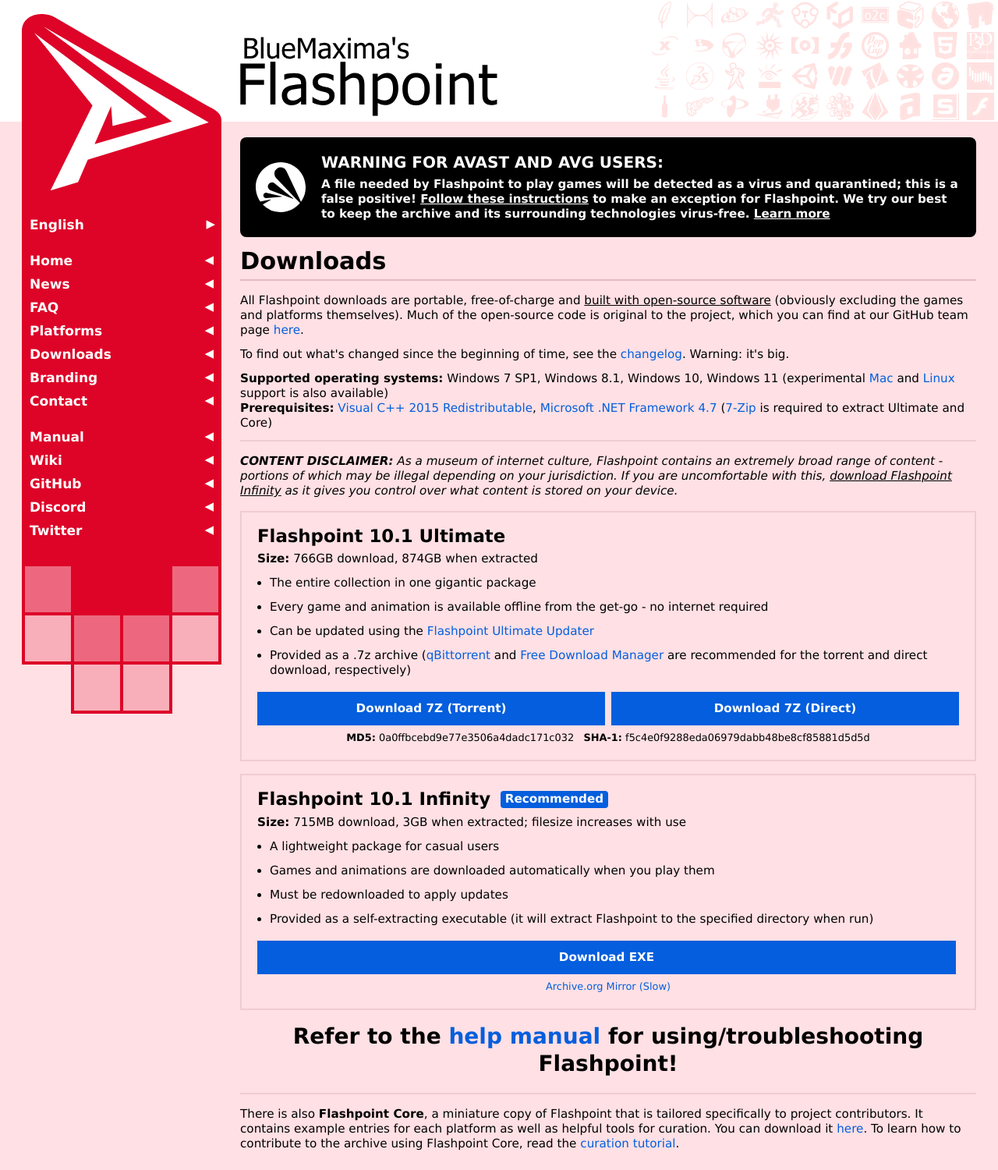
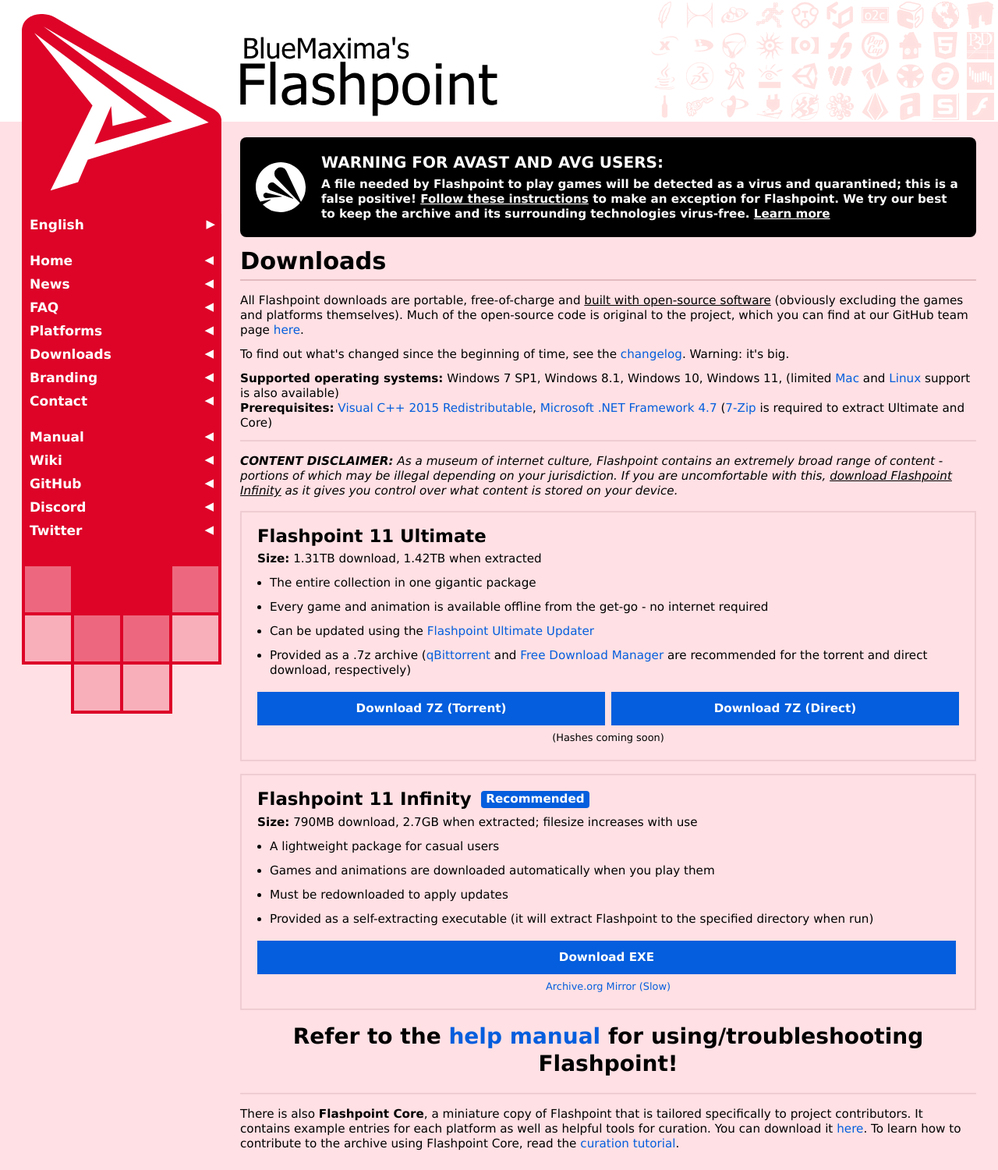
Before and after one commit to FlashpointProject/Flashpoint-Website, a PHP site: page /flashpoint/downloads in a window 1280 px wide. Shown: the whole page at 78% size. Run offline with PHP 8.4, Linux system fonts and the light colour scheme.

Commit message:
Flashpoint 11 time

```diff
--- a/Views/downloads.phtml
+++ b/Views/downloads.phtml
@@ -23,10 +23,10 @@
 <div class="download-container">
     <div class="download-item download-left border">
         <div class="download-title">
-            <span class="title-small">Flashpoint 10.1 Ultimate</span>
+            <span class="title-small">Flashpoint 11 Ultimate</span>
         </div>
         <div>
-            <b><?= t('Downloads_Size') ?>:</b> 766GB <?= t('Downloads_Download') ?>, 874GB <?= t('Downloads_Extracted') ?>
+            <b><?= t('Downloads_Size') ?>:</b> 1.31TB <?= t('Downloads_Download') ?>, 1.42TB <?= t('Downloads_Extracted') ?>
         </div>
         <ul>
             <li><?= t('Downloads_Ultimate_Line1') ?></li>
@@ -35,24 +35,25 @@
             <li><?= t('Downloads_Ultimate_Line4', '<a href="https://www.qbittorrent.org/">', '<a href="https://www.freedownloadmanager.org/">') ?></li>
         </ul>
         <div class="download-link">
-            <a href="https://download.unstable.life/static/Flashpoint%2010.1%20Ultimate.7z.torrent" class="download-button download-left blue">
+            <a href="https://download.unstable.life/static/Flashpoint%252011.0%2520Ultimate.7z.torrent" class="download-button download-left blue">
                 <?= t('Downloads_7z_Torrent') ?>
             </a>
-            <a href="https://archive.org/details/Flashpoint10.1" class="download-button download-right blue">
+            <a href="https://archive.org/details/Flashpoint11.0" class="download-button download-right blue">
                 <?= t('Downloads_7z_Direct') ?>
             </a>
         </div>
         <div class="download-more">
-            <div><b>MD5:</b> 0a0ffbcebd9e77e3506a4dadc171c032</div> &nbsp; <div><b>SHA-1:</b> f5c4e0f9288eda06979dabb48be8cf85881d5d5d</div>
+            <!--div><b>MD5:</b> 0a0ffbcebd9e77e3506a4dadc171c032</div> &nbsp; <div><b>SHA-1:</b> f5c4e0f9288eda06979dabb48be8cf85881d5d5d</div-->
+            <div><?= t('Downloads_Hash_Placeholder') ?></div>
         </div>
     </div>
     <div class="download-item download-right border">
         <div class="download-title">
-            <span class="title-small">Flashpoint 10.1 Infinity</span>
+            <span class="title-small">Flashpoint 11 Infinity</span>
             <div class="download-recommended"><?= t('Downloads_Recommended') ?></div>
         </div>
         <div>
-            <b><?= t('Downloads_Size') ?>:</b> 715MB <?= t('Downloads_Download') ?>, 3GB <?= t('Downloads_Extracted') ?>; <?= t('Downloads_File_Size_Grows') ?>
+            <b><?= t('Downloads_Size') ?>:</b> 790MB <?= t('Downloads_Download') ?>, 2.7GB <?= t('Downloads_Extracted') ?>; <?= t('Downloads_File_Size_Grows') ?>
         </div>
         <ul>
             <li><?= t('Downloads_Infinity_Line1') ?></li>
@@ -61,12 +62,12 @@
             <li><?= t('Downloads_Infinity_Line4') ?></li>
         </ul>
         <div class="download-link">
-            <a href="Flashpoint%2010.1%20Infinity.exe" class="download-button download-left green">
+            <a href="Flashpoint%2011%20Infinity.exe" class="download-button download-left green">
                 <?= t('Downloads_Exe') ?>
             </a>
         </div>
         <div class="download-more">
-            <a href="https://archive.org/details/flashpoint-10.1-infinity">
+            <a href="https://archive.org/details/flashpoint-11-infinity">
                 <?= t('Downloads_Mirror') ?>
             </a>
         </div>
--- a/Views/news.phtml
+++ b/Views/news.phtml
@@ -4,6 +4,11 @@
 <?= t('News_Description') ?>
 
 <div class="border">
+
+    <div class="news-date">2022-08-20</div>
+    Flashpoint 11, <i title="<?= t('News_Flashpoint_11_Meta') ?>"><?= t('News_Flashpoint_11') ?></i>, <?= t('News_Is_Available') ?> <?= t('News_Grab_Download', '<a href="downloads">') ?>.
+
+    <hr class="news-divider">
 
     <div class="news-date">2021-10-02</div>
     Flashpoint 10.1, <i title="<?= t('News_Flashpoint_10_1_Meta') ?>"><?= t('News_Flashpoint_10_1') ?></i>, <?= t('News_Is_Available') ?> <?= t('News_Grab_Download', '<a href="downloads">') ?>.
--- a/locales/cs/downloads.json
+++ b/locales/cs/downloads.json
@@ -4,7 +4,7 @@
   "Downloads_Title": "Stáhnout",
   "Downloads_Para1": "All Flashpoint downloads are portable, free-of-charge and {built with open-source software} (obviously excluding the games and platforms themselves). Much of the open-source code is original to the project, which you can find at our GitHub team page {here}.",
   "Downloads_Para2": "To find out what's changed since the beginning of time, see the {changelog}. Warning: it's big.",
-  "Downloads_Para3":"{Supported operating systems:} Windows 7 SP1, Windows 8.1, Windows 10, Windows 11 (experimental {Mac} and {Linux} support is also available)",
+  "Downloads_Para3":"{Supported operating systems:} Windows 7 SP1, Windows 8.1, Windows 10, Windows 11, (limited {Mac} and {Linux} support is also available)",
   "Downloads_Prerequisites": "{Prerequisites:} {Visual C++ 2015 Redistributable},\n{Microsoft .NET Framework 4.7}\n({7-Zip} is required to extract Ultimate and Core)",
   "Downloads_Content_Disclaimer_Title": "CONTENT DISCLAIMER:",
   "Downloads_Content_Disclaimer_Warning": "As a museum of internet culture, Flashpoint contains an extremely broad range of content - portions of which may be illegal depending on your jurisdiction. If you are uncomfortable with this, {download Flashpoint Infinity} as it gives you control over what content is stored on your device.",
@@ -17,6 +17,7 @@
   "Downloads_Ultimate_Line4": "Provided as a .7z archive ({qBittorrent} and {Free Download Manager} are recommended for the torrent and direct download, respectively)",
   "Downloads_7z_Torrent": "Download 7Z (Torrent)",
   "Downloads_7z_Direct": "Download 7Z (Direct)",
+  "Downloads_Hash_Placeholder": "(Hashes coming soon)",
   "Downloads_Recommended": "Recommended",
   "Downloads_File_Size_Grows": "filesize increases with use",
   "Downloads_Infinity_Line1": "A lightweight package for casual users",
--- a/locales/cs/faq.json
+++ b/locales/cs/faq.json
@@ -7,7 +7,7 @@
   "FAQ_Question3": "Does Flashpoint pose any security concerns?",
   "FAQ_Answer3": "Not that we know of. The entirety of our application suite (minus Infinity's game-downloading tech) can't connect to the open internet; any registry changes made by Flashpoint Secure Player are removed once the game is closed; all incoming curations are passed through a PC with competent and up-to-date antivirus software; and most importantly, the launcher and all of Flashpoint's inner workings are open-source and can be found {here}. We've done our best to ensure the collection is as safe as it can be, but despite our efforts, certain antiviruses such as Avast and AVG tend to detect important components as being dangerous. If you're affected by this issue, {read this page} for troubleshooting instructions.",
   "FAQ_Question4": "How many games/animations are there?",
-  "FAQ_Answer4": "As of Flashpoint 10.1, we have over 100,000 games and 10,000 animations. You can search the collection without use of the launcher {here}. Alternatively, you can view the respective lists {here} and {here}.",
+  "FAQ_Answer4": "As of Flashpoint 11, we have over 130,000 games and 20,000 animations. You can search the collection without use of the launcher {here}. Alternatively, you can view the respective lists {here} and {here}.",
   "FAQ_Question5": "What platforms does the collection offer?",
   "FAQ_Answer5": "We support games and animations running on every platform listed at the {Supported Platforms} page.",
   "FAQ_Question6": "Where are the Nitrome games?",
--- a/locales/cs/news.json
+++ b/locales/cs/news.json
@@ -67,5 +67,7 @@
   "News_Flashpoint_10_0": "Absence",
   "News_Flashpoint_10_0_Meta": "This is the first version to release to a post-Flash internet, hence the name 'Absence'. It also happened to be the name of the last track on the Mesarthim EP 'Vacuum Solution'.",
   "News_Flashpoint_10_1": "Absence II",
-  "News_Flashpoint_10_1_Meta": "Go on, guess."
+  "News_Flashpoint_10_1_Meta": "Go on, guess.",
+  "News_Flashpoint_11": "Oops, All Plugins!",
+  "News_Flashpoint_11_Meta": "It's a meme, because 11 added three dozen new plugins."
 }
--- a/locales/en/downloads.json
+++ b/locales/en/downloads.json
@@ -4,7 +4,7 @@
   "Downloads_Title": "Downloads",
   "Downloads_Para1": "All Flashpoint downloads are portable, free-of-charge and {built with open-source software} (obviously excluding the games and platforms themselves). Much of the open-source code is original to the project, which you can find at our GitHub team page {here}.",
   "Downloads_Para2": "To find out what's changed since the beginning of time, see the {changelog}. Warning: it's big.",
-  "Downloads_Para3":"{Supported operating systems:} Windows 7 SP1, Windows 8.1, Windows 10, Windows 11 (experimental {Mac} and {Linux} support is also available)",
+  "Downloads_Para3":"{Supported operating systems:} Windows 7 SP1, Windows 8.1, Windows 10, Windows 11, (limited {Mac} and {Linux} support is also available)",
   "Downloads_Prerequisites": "{Prerequisites:} {Visual C++ 2015 Redistributable},\n{Microsoft .NET Framework 4.7}\n({7-Zip} is required to extract Ultimate and Core)",
   "Downloads_Content_Disclaimer_Title": "CONTENT DISCLAIMER:",
   "Downloads_Content_Disclaimer_Warning": "As a museum of internet culture, Flashpoint contains an extremely broad range of content - portions of which may be illegal depending on your jurisdiction. If you are uncomfortable with this, {download Flashpoint Infinity} as it gives you control over what content is stored on your device.",
@@ -17,6 +17,7 @@
   "Downloads_Ultimate_Line4": "Provided as a .7z archive ({qBittorrent} and {Free Download Manager} are recommended for the torrent and direct download, respectively)",
   "Downloads_7z_Torrent": "Download 7Z (Torrent)",
   "Downloads_7z_Direct": "Download 7Z (Direct)",
+  "Downloads_Hash_Placeholder": "(Hashes coming soon)",
   "Downloads_Recommended": "Recommended",
   "Downloads_File_Size_Grows": "filesize increases with use",
   "Downloads_Infinity_Line1": "A lightweight package for casual users",
--- a/locales/en/faq.json
+++ b/locales/en/faq.json
@@ -7,7 +7,7 @@
   "FAQ_Question3": "Does Flashpoint pose any security concerns?",
   "FAQ_Answer3": "Not that we know of. The entirety of our application suite (minus Infinity's game-downloading tech) can't connect to the open internet; any registry changes made by Flashpoint Secure Player are removed once the game is closed; all incoming curations are passed through a PC with competent and up-to-date antivirus software; and most importantly, the launcher and all of Flashpoint's inner workings are open-source and can be found {here}. We've done our best to ensure the collection is as safe as it can be, but despite our efforts, certain antiviruses such as Avast and AVG tend to detect important components as being dangerous. If you're affected by this issue, {read this page} for troubleshooting instructions.",
   "FAQ_Question4": "How many games/animations are there?",
-  "FAQ_Answer4": "As of Flashpoint 10.1, we have over 100,000 games and 10,000 animations. You can search the collection without use of the launcher {here}. Alternatively, you can view the respective lists {here} and {here}.",
+  "FAQ_Answer4": "As of Flashpoint 11, we have over 130,000 games and 20,000 animations. You can search the collection without use of the launcher {here}. Alternatively, you can view the respective lists {here} and {here}.",
   "FAQ_Question5": "What platforms does the collection offer?",
   "FAQ_Answer5": "We support games and animations running on every platform listed at the {Supported Platforms} page.",
   "FAQ_Question6": "Where are the Nitrome games?",
--- a/locales/en/news.json
+++ b/locales/en/news.json
@@ -67,5 +67,7 @@
   "News_Flashpoint_10_0": "Absence",
   "News_Flashpoint_10_0_Meta": "This is the first version to release to a post-Flash internet, hence the name 'Absence'. It also happened to be the name of the last track on the Mesarthim EP 'Vacuum Solution'.",
   "News_Flashpoint_10_1": "Absence II",
-  "News_Flashpoint_10_1_Meta": "Go on, guess."
+  "News_Flashpoint_10_1_Meta": "Go on, guess.",
+  "News_Flashpoint_11": "Oops, All Plugins!",
+  "News_Flashpoint_11_Meta": "It's a meme, because 11 added three dozen new plugins."
 }
```
